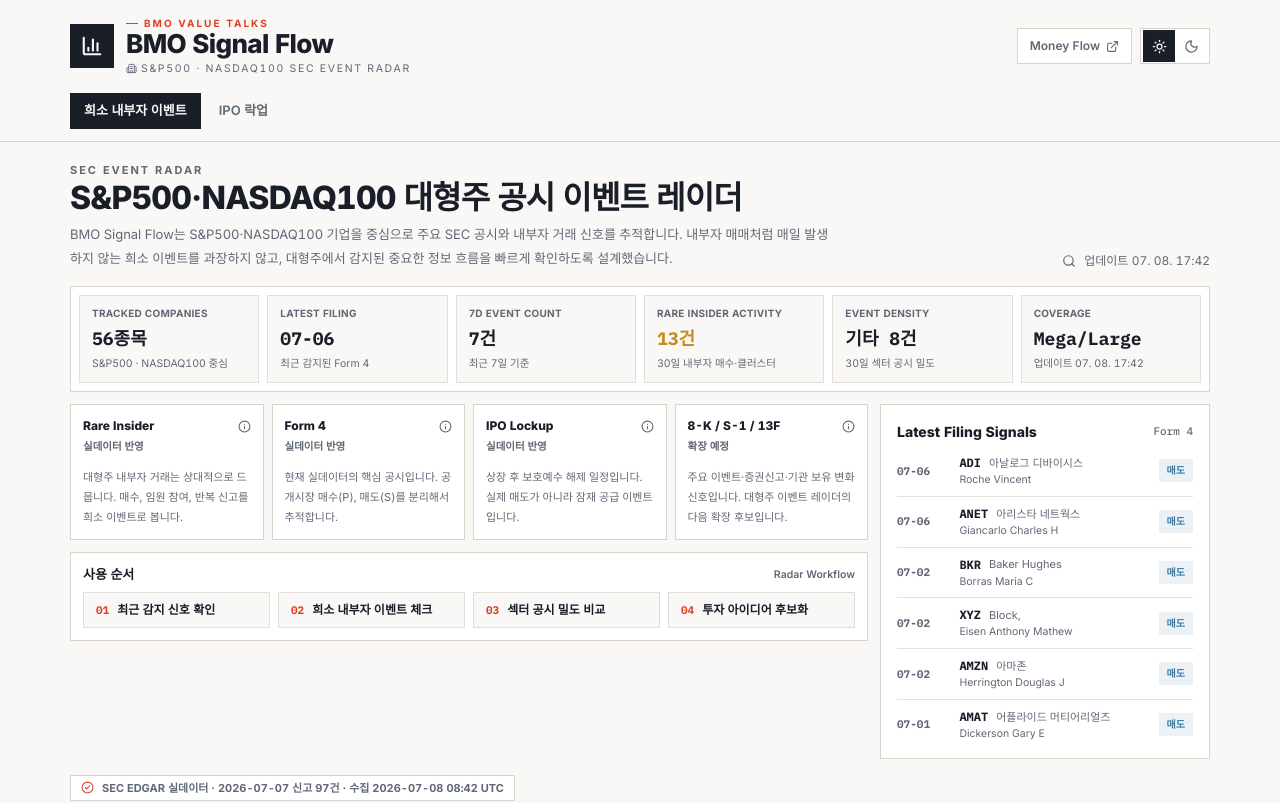
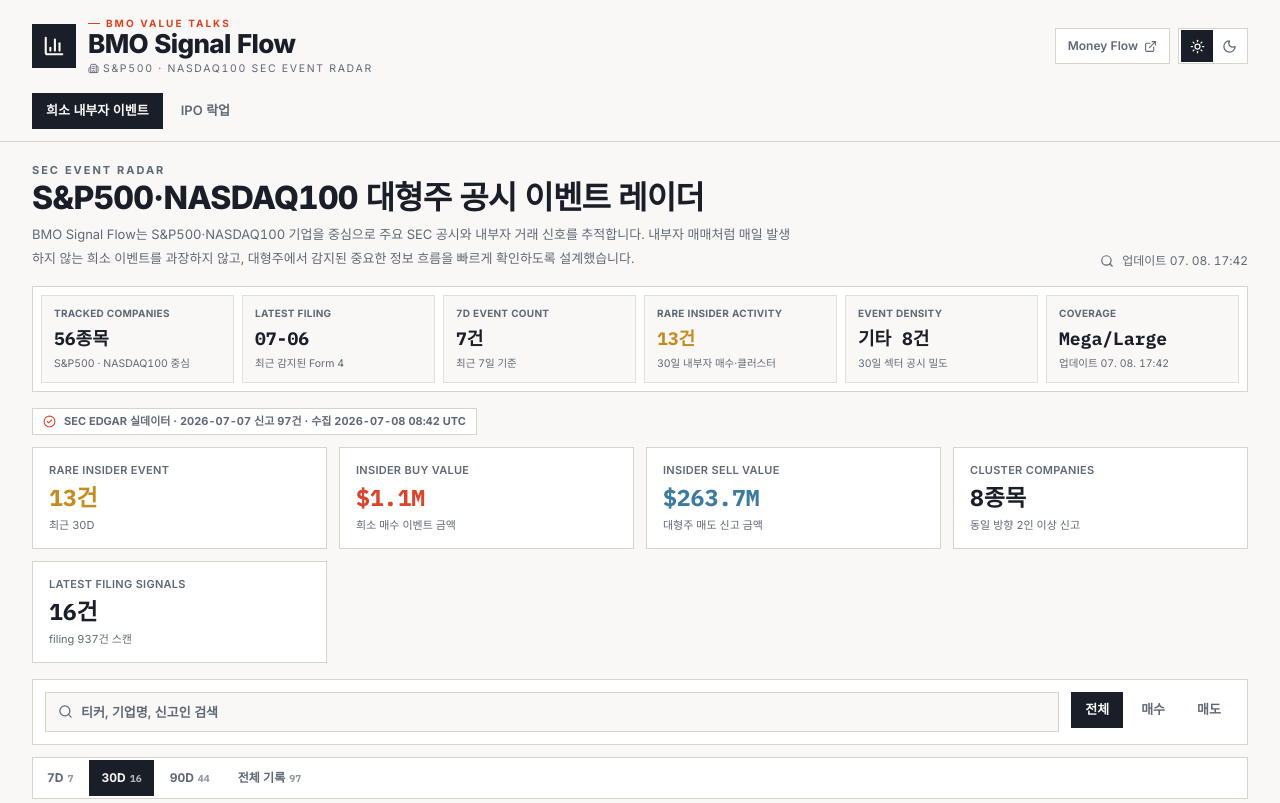
Before and after one commit to bemorebb66-stack/bmo-antman, a React (Vite) app in the folder site/: page / in a window 1280 px wide. Shown: the top 803 px of the page. Built offline with nearby package versions, Linux system fonts and the light colour scheme.

Commit message:
Widen filing dashboard layout

```diff
--- a/site/src/App.tsx
+++ b/site/src/App.tsx
@@ -5,7 +5,6 @@
   CalendarClock,
   CheckCircle2,
   ExternalLink,
-  Info,
   Moon,
   Search,
   ShieldAlert,
@@ -513,109 +512,6 @@
   );
 }
 
-function SignalGuide() {
-  const signals = [
-    {
-      label: "Rare Insider",
-      desc: "대형주 내부자 거래는 상대적으로 드뭅니다. 매수, 임원 참여, 반복 신고를 희소 이벤트로 봅니다.",
-      live: true,
-    },
-    {
-      label: "Form 4",
-      desc: "현재 실데이터의 핵심 공시입니다. 공개시장 매수(P), 매도(S)를 분리해서 추적합니다.",
-      live: true,
-    },
-    {
-      label: "IPO Lockup",
-      desc: "상장 후 보호예수 해제 일정입니다. 실제 매도가 아니라 잠재 공급 이벤트입니다.",
-      live: true,
-    },
-    {
-      label: "8-K / S-1 / 13F",
-      desc: "주요 이벤트·증권신고·기관 보유 변화 신호입니다. 대형주 이벤트 레이더의 다음 확장 후보입니다.",
-      live: false,
-    },
-  ];
-
-  return (
-    <section className="grid gap-2 md:grid-cols-4">
-      {signals.map((signal) => (
-        <div key={signal.label} className="border border-border bg-card px-3 py-3">
-          <div className="flex items-center justify-between gap-2">
-            <p className="text-[12px] font-extrabold">{signal.label}</p>
-            <Info size={13} className="text-muted-foreground" />
-          </div>
-          <p className="mt-1 text-[10.5px] font-semibold text-muted-foreground">
-            {signal.live ? "실데이터 반영" : "확장 예정"}
-          </p>
-          <p className="mt-3 text-[11px] leading-5 text-muted-foreground">
-            {signal.desc}
-          </p>
-        </div>
-      ))}
-    </section>
-  );
-}
-
-function SignalTimeline({ trades }: { trades: InsiderTrade[] }) {
-  const rows = useMemo(
-    () =>
-      [...trades]
-        .sort((a, b) => b.filedDate.localeCompare(a.filedDate) || b.value - a.value)
-        .slice(0, 6),
-    [trades]
-  );
-
-  return (
-    <section className="border border-border bg-card p-4">
-      <div className="mb-3 flex items-center justify-between">
-        <h3 className="text-[14px] font-extrabold">Latest Filing Signals</h3>
-        <span className="num text-[11px] text-muted-foreground">Form 4</span>
-      </div>
-      <div className="grid gap-2">
-        {rows.map((trade) => {
-          const tx = normalizeTx(trade.txType);
-          return (
-            <div key={trade.id} className="grid grid-cols-[3.4rem_1fr_auto] items-center gap-2 border-b border-border/70 pb-2 last:border-0 last:pb-0">
-              <span className="num text-[11px] font-bold text-muted-foreground">{trade.filedDate.slice(5)}</span>
-              <div className="min-w-0">
-                <div className="flex items-center gap-2">
-                  <span className="num text-[12px] font-extrabold">{trade.ticker}</span>
-                  <span className="truncate text-[11px] text-muted-foreground">{companyName(trade.ticker, trade.company)}</span>
-                </div>
-                <div className="truncate text-[10.5px] text-muted-foreground">{trade.filer}</div>
-              </div>
-              <span className={`px-2 py-1 text-[10px] font-extrabold ${tx === "매수" ? "bg-positive/10 text-positive" : "bg-negative/10 text-negative"}`}>
-                {tx}
-              </span>
-            </div>
-          );
-        })}
-      </div>
-    </section>
-  );
-}
-
-function UsageStrip() {
-  const steps = ["최근 감지 신호 확인", "희소 내부자 이벤트 체크", "섹터 공시 밀도 비교", "투자 아이디어 후보화"];
-  return (
-    <section className="border border-border bg-card p-3">
-      <div className="mb-2 flex items-center justify-between">
-        <h3 className="text-[13px] font-extrabold">사용 순서</h3>
-        <span className="text-[10.5px] font-semibold text-muted-foreground">Radar Workflow</span>
-      </div>
-      <div className="grid gap-2 md:grid-cols-4">
-        {steps.map((step, index) => (
-          <div key={step} className="flex items-center gap-2 border border-border/70 bg-background px-3 py-2">
-            <span className="num text-[11px] font-extrabold text-accent-strong">0{index + 1}</span>
-            <span className="text-[12px] font-bold">{step}</span>
-          </div>
-        ))}
-      </div>
-    </section>
-  );
-}
-
 function SectorSummary({ rows }: { rows: NormalizedTrade[] }) {
   const sectorRows = useMemo(() => {
     const bucket = new Map<
@@ -935,10 +831,10 @@
       )}
 
       <div className="mt-3 hidden overflow-x-auto border border-border bg-card md:block">
-        <table className="w-full min-w-[1120px] text-[12.5px]">
+        <table className="w-full min-w-[1360px] text-[12.5px]">
           <thead>
             <tr className="border-b border-border bg-secondary text-left text-[11px] uppercase tracking-wide text-muted-foreground">
-              <th className="px-3 py-2 font-semibold">
+              <th className="w-[76px] px-3 py-2 font-semibold">
                 <button
                   type="button"
                   onClick={() => setFilingSort((current) => nextFilingSort(current))}
@@ -948,17 +844,17 @@
                   {filingSortLabel(filingSort)}
                 </button>
               </th>
-              <th className="px-3 py-2 font-semibold">거래일</th>
-              <th className="px-3 py-2 font-semibold">종목</th>
-              <th className="px-3 py-2 font-semibold">신고인</th>
-              <th className="px-3 py-2 text-center font-semibold">구분</th>
-              <th className="px-3 py-2 font-semibold">신고상태</th>
-              <th className="px-3 py-2 text-right font-semibold">수량</th>
-              <th className="px-3 py-2 text-right font-semibold">단가</th>
-              <th className="px-3 py-2 text-right font-semibold">거래대금</th>
-              <th className="px-3 py-2 text-right font-semibold">직접보유 변동</th>
-              <th className="px-3 py-2 text-right font-semibold">Event Importance</th>
-              <th className="px-3 py-2 font-semibold">신호</th>
+              <th className="w-[76px] px-3 py-2 font-semibold">거래일</th>
+              <th className="w-[190px] px-3 py-2 font-semibold">종목</th>
+              <th className="w-[280px] px-3 py-2 font-semibold">신고인</th>
+              <th className="w-[92px] px-3 py-2 text-center font-semibold">구분</th>
+              <th className="w-[128px] px-3 py-2 font-semibold">신고상태</th>
+              <th className="w-[118px] px-3 py-2 text-right font-semibold">수량</th>
+              <th className="w-[96px] px-3 py-2 text-right font-semibold">단가</th>
+              <th className="w-[128px] px-3 py-2 text-right font-semibold">거래대금</th>
+              <th className="w-[124px] px-3 py-2 text-right font-semibold">직접보유 변동</th>
+              <th className="w-[128px] px-3 py-2 text-right font-semibold">Importance</th>
+              <th className="w-[110px] px-3 py-2 font-semibold">신호</th>
             </tr>
           </thead>
           <tbody>
@@ -976,7 +872,7 @@
                 </td>
                 <td className="px-3 py-2.5 text-center">
                   <span
-                    className={`inline-flex h-6 items-center px-2 text-[11px] font-bold ${
+                    className={`inline-flex h-6 min-w-[64px] items-center justify-center whitespace-nowrap px-2 text-[11px] font-bold ${
                       trade.txType === "매수" ? "bg-positive/10 text-positive" : "bg-negative/10 text-negative"
                     }`}
                   >
@@ -1130,7 +1026,7 @@
     <div className={theme}>
       <div className="min-h-screen bg-background text-foreground">
         <header className="border-b border-border bg-shell">
-          <div className="mx-auto flex max-w-[1180px] flex-col gap-4 px-5 py-4 md:flex-row md:items-center md:justify-between">
+          <div className="mx-auto flex max-w-[1500px] flex-col gap-4 px-5 py-4 md:flex-row md:items-center md:justify-between xl:px-8">
             <div className="flex items-center gap-3">
               <div className="flex h-11 w-11 shrink-0 items-center justify-center bg-foreground text-background">
                 <BarChart3 size={22} strokeWidth={2.3} />
@@ -1155,7 +1051,7 @@
               <ThemeButton theme={theme} setTheme={setTheme} />
             </div>
           </div>
-          <div className="mx-auto flex max-w-[1180px] gap-1 overflow-x-auto px-5 pb-3">
+          <div className="mx-auto flex max-w-[1500px] gap-1 overflow-x-auto px-5 pb-3 xl:px-8">
             <Pill active={tab === "insider"} onClick={() => setTab("insider")}>
               희소 내부자 이벤트
             </Pill>
@@ -1165,7 +1061,7 @@
           </div>
         </header>
 
-        <main className="mx-auto max-w-[1180px] px-5 py-5">
+        <main className="mx-auto max-w-[1500px] px-5 py-5 xl:px-8">
           <div className="mb-4 flex flex-col gap-3 md:flex-row md:items-end md:justify-between">
             <div>
               <p className="text-[11px] font-bold uppercase tracking-[0.18em] text-muted-foreground">SEC Event Radar</p>
@@ -1190,13 +1086,6 @@
               meta={insiderMeta}
               lockupMeta={lockupMeta}
             />
-            <div className="grid items-start gap-3 lg:grid-cols-[1fr_330px]">
-              <div className="grid gap-3">
-                <SignalGuide />
-                <UsageStrip />
-              </div>
-              <SignalTimeline trades={insiderTrades} />
-            </div>
           </div>
 
           <div className="mt-4">
```
Also changed, not shown: 5 other files (tests, documents, lock files or other folders).
